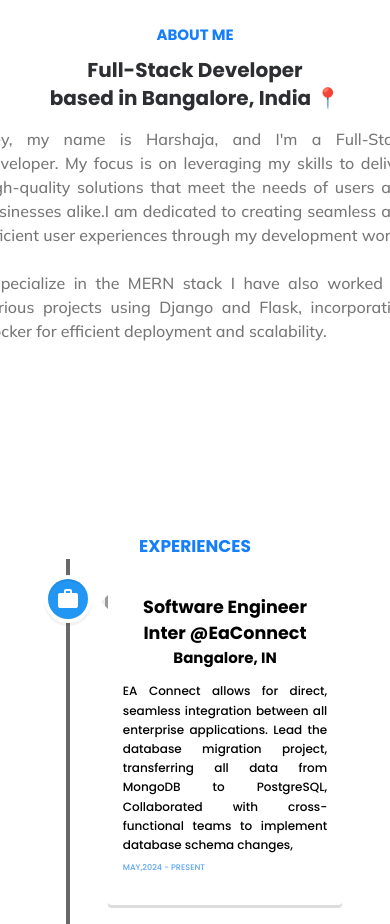
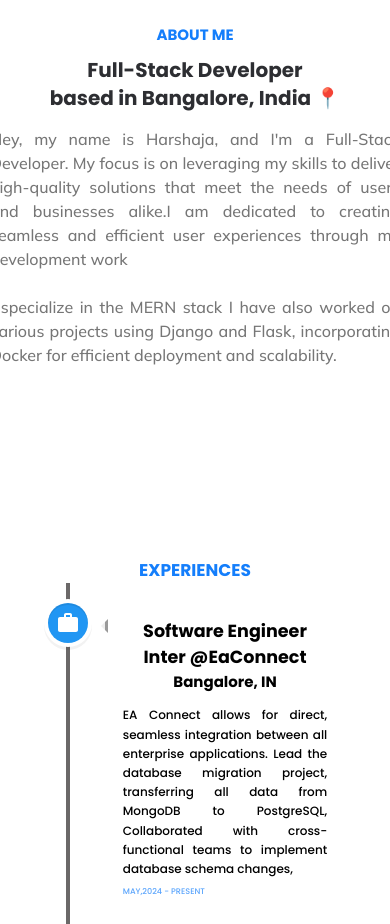
Before and after one commit to hn-agnihotri29/my_portfolio, a React (Create React App) app: page / in a window 390 px wide. Shown: the part 1940-2864 px from the top of the page. Built offline with nearby package versions, Linux system fonts and the light colour scheme.

Commit message:
Adjusted the text in About components

```diff
--- a/src/components/AboutMe/About.style.scss
+++ b/src/components/AboutMe/About.style.scss
@@ -95,7 +95,7 @@
         @media (max-width: 768px) {
             font-size: 1.6rem; /* Slightly smaller text on mobile */
             text-align: justify; /* Align left for better readability */
-            padding: 0 1rem; /* Added padding to prevent text from touching edges */
+            padding: 0 20px; /* Added padding to prevent text from touching edges */
             word-wrap: break-word; /* Ensures words break properly */
             overflow-wrap: break-word; /* Additional support for word breaking */
             max-width: 100%;
```
